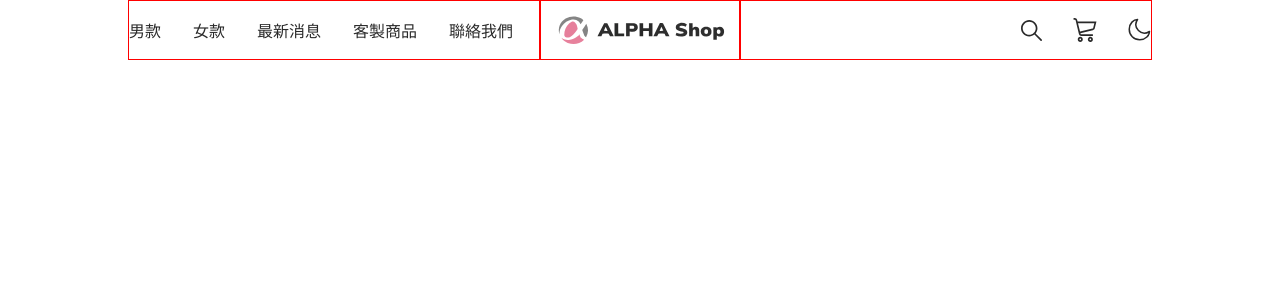
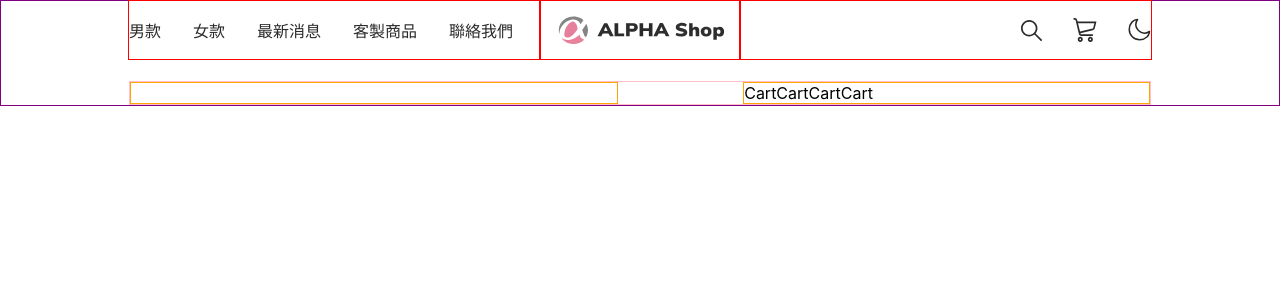
Before and after one commit to Lan956616/ALPHA-Shop-IV, a React (Create React App) app: page / in a window 1280 px wide. Shown: the top 300 px of the page. Built offline with nearby package versions, Linux system fonts and the light colour scheme.

Commit message:
start writing  content of main section

```diff
--- a/src/App.js
+++ b/src/App.js
@@ -1,10 +1,12 @@
 import Header from './components/header/header'
+import Main from './components/main/main';
 import './App.css';
 
 function App() {
   return (
     <div className='mainContainer'>
       <Header />
+      <Main/>
     </div>
   )
 
--- /dev/null
+++ b/src/components/main/cart/cart.js
@@ -0,0 +1,8 @@
+import styles from './cart.module.css'
+
+
+export default function Cart() {
+  return(
+    <div className={styles.mainCart}>CartCartCartCart</div>
+  )
+}
--- /dev/null
+++ b/src/components/main/cart/cart.module.css
@@ -0,0 +1,7 @@
+.mainCart {
+  width:100%;
+
+
+
+  border: 1px solid orange;
+}
--- a/src/components/main/main.js
+++ b/src/components/main/main.js
@@ -0,0 +1,15 @@
+import styles from './main.module.css'
+import Pay from './pay/pay'
+import Cart from './cart/cart'
+
+export default function Main() {
+  return(
+    <div className={styles.main}>
+      <div className={styles.mainContainer}>
+        <Pay/>
+        <Cart/>
+      </div>
+
+    </div>
+  )
+}
--- /dev/null
+++ b/src/components/main/main.module.css
@@ -0,0 +1,18 @@
+.main {
+  width: 100%;
+  padding-top: 80px;
+
+  border: 1px solid purple;
+}
+
+.mainContainer {
+  width: 80%;
+  margin: 0 auto;
+  display: grid;
+  grid-template-columns: 6fr 5fr;
+  grid-template-rows: auto;
+  grid-gap: 125px;
+  /*gap是這樣用嗎 頭好痛*/
+
+  border: 1px solid pink;
+}
--- /dev/null
+++ b/src/components/main/pay/pay.js
@@ -0,0 +1,8 @@
+import styles from './pay.module.css'
+export default function Pay() {
+  return(
+    <div className={styles.mainPay}>
+
+    </div>
+  )
+}
--- /dev/null
+++ b/src/components/main/pay/pay.module.css
@@ -0,0 +1,6 @@
+.mainPay {
+  width:100%;
+
+
+  border: 1px solid orange;
+}
```
